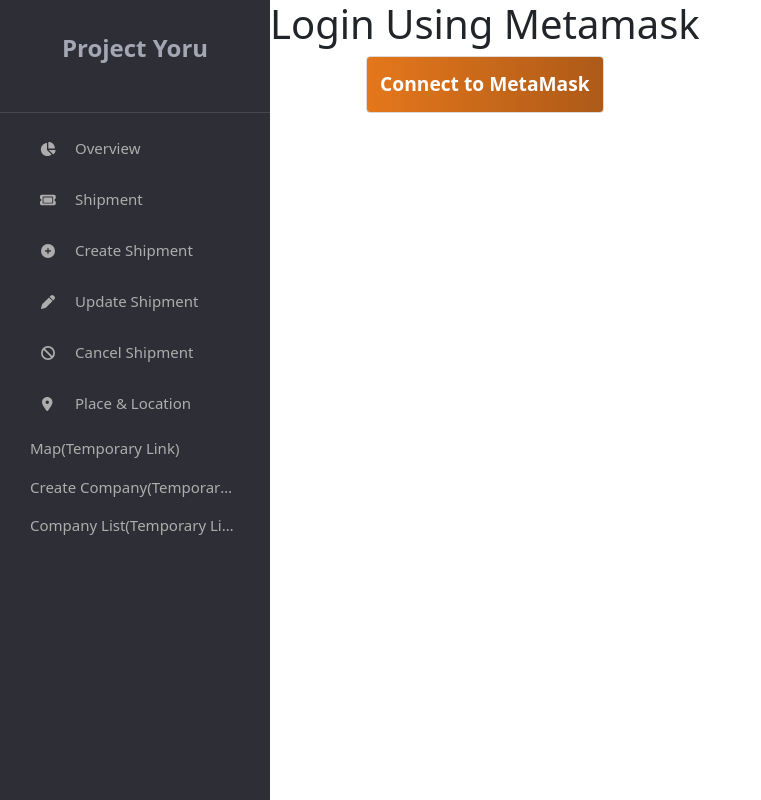
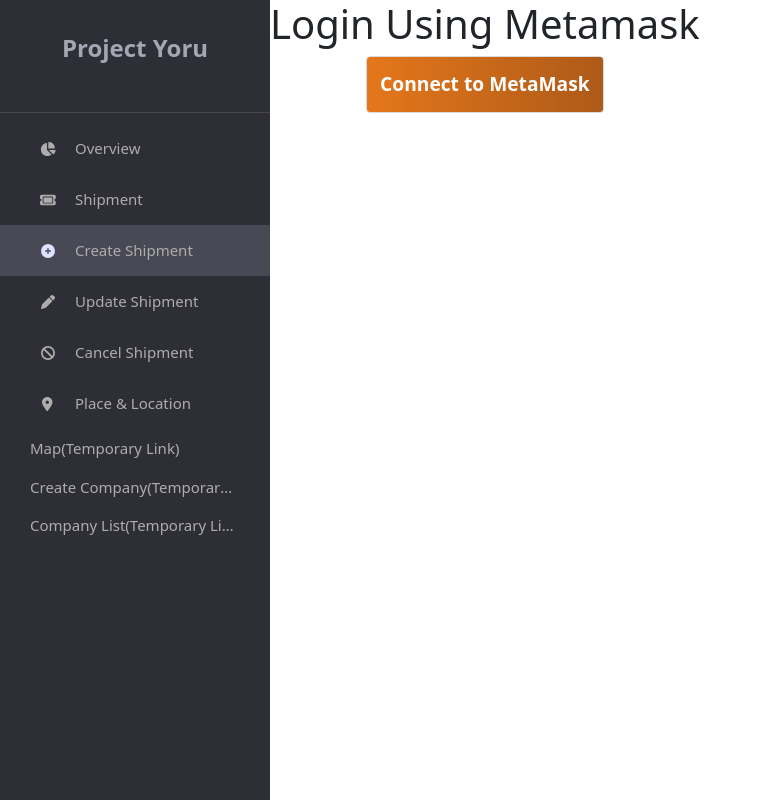
Before and after one commit to anirudhmakhana/Project-Yoru, a React (Create React App) app in the folder company-registration/: page / in a window 1280 px wide. Shown: the whole page, without its empty margins (0-761 px from the left). Built offline with nearby package versions, Linux system fonts and the light colour scheme; no server answers; what react-google-maps would draw is missing.

Commit message:
Update: pressing sidebar button change active item

```diff
--- a/company-registration/src/components/sidebar/index.js
+++ b/company-registration/src/components/sidebar/index.js
@@ -27,16 +27,20 @@ import { useState } from "react";
 
 export const CustomSidebar = () => {
 
-    const [activeItem, setActiveItem] = useState(null);
-
-    const handleActive = (event) => {
-        if (!event.target.value.includes("active")) {
-            event.target.toggle('active') ;
-            if (activeItem)
-                activeItem.remove("active") ;
-            setActiveItem(event.target) ;
-            }
-    }
+    const [activeItemIndex, setActiveItemIndex] = useState(() => {
+        const initialIndex =
+            window.location.pathname === "/overview" ? 0
+            : window.location.pathname === "/shipment" ? 1
+            : window.location. pathname === '/' ? 2
+            : window.location. pathname === '/' ? 3
+            : window.location. pathname === '/' ? 4
+            : window.location. pathname === '/' ? 5
+            : window.location. pathname === '/map' ? 6
+            : window.location. pathname === '/create-company' ? 7
+            : window.location. pathname === '/company-list' ? 8
+            : 0;
+        return initialIndex;
+    });
 
     return (
         <>
@@ -47,32 +51,32 @@ export const CustomSidebar = () => {
                     </Link>
                 </SidebarHeader>
                 <Menu iconShape="square">
-                    <MenuItem icon={<FontAwesomeIcon icon={faChartPie}/>}>
-                        <Link to={"/overview"} onClick={handleActive}>Overview</Link>
+                    <MenuItem active={activeItemIndex === 0} icon={<FontAwesomeIcon icon={faChartPie}/>}>
+                        <Link to={"/overview"} onClick={() => {setActiveItemIndex(0)}}>Overview</Link>
                     </MenuItem>
-                    <MenuItem icon={<FontAwesomeIcon icon={faTicket}/>}>
-                        <Link to={"/shipment"} onClick={handleActive}>Shipment</Link>
+                    <MenuItem active={activeItemIndex === 1} icon={<FontAwesomeIcon icon={faTicket}/>}>
+                        <Link to={"/shipment"} onClick={() => {setActiveItemIndex(1)}}>Shipment</Link>
                     </MenuItem>
-                    <MenuItem icon={<FontAwesomeIcon icon={faCirclePlus}/>}>
-                        <Link to={"/"} onClick={handleActive}>Create Shipment</Link>
+                    <MenuItem active={activeItemIndex === 2} icon={<FontAwesomeIcon icon={faCirclePlus}/>}>
+                        <Link to={"/"} onClick={() => {setActiveItemIndex(2)}}>Create Shipment</Link>
                     </MenuItem>
-                    <MenuItem icon={<FontAwesomeIcon icon={faPen}/>}>
-                        <Link to={"/"} onClick={handleActive}>Update Shipment</Link>
+                    <MenuItem active={activeItemIndex === 3} icon={<FontAwesomeIcon icon={faPen}/>}>
+                        <Link to={"/"} onClick={() => {setActiveItemIndex(3)}}>Update Shipment</Link>
                     </MenuItem>
-                    <MenuItem icon={<FontAwesomeIcon icon={faBan}/>}>
-                        <Link to={"/"} onClick={handleActive}>Cancel Shipment</Link>
+                    <MenuItem active={activeItemIndex === 4} icon={<FontAwesomeIcon icon={faBan}/>}>
+                        <Link to={"/"} onClick={() => {setActiveItemIndex(4)}}>Cancel Shipment</Link>
                     </MenuItem>
-                    <MenuItem icon={<FontAwesomeIcon icon={faLocationDot}/>}>
-                        <Link to={"/"} onClick={handleActive}>Place & Location</Link>
+                    <MenuItem active={activeItemIndex === 5} icon={<FontAwesomeIcon icon={faLocationDot}/>}>
+                        <Link to={"/"} onClick={() => {setActiveItemIndex(5)}}>Place & Location</Link>
                     </MenuItem>
-                    <MenuItem>
-                        <Link to={"/map"} onClick={handleActive}>Map(Temporary Link)</Link>
+                    <MenuItem active={activeItemIndex === 6} >
+                        <Link to={"/map"} onClick={() => {setActiveItemIndex(6)}}>Map(Temporary Link)</Link>
                     </MenuItem>
-                    <MenuItem>
-                        <Link to={"/create-company"} onClick={handleActive}>Create Company(Temporary Link)</Link>
+                    <MenuItem active={activeItemIndex === 7} >
+                        <Link to={"/create-company"} onClick={() => {setActiveItemIndex(7)}}>Create Company(Temporary Link)</Link>
                     </MenuItem>
-                    <MenuItem>
-                        <Link to={"/company-list"} onClick={handleActive}>Company List(Temporary Link)</Link>
+                    <MenuItem active={activeItemIndex === 8} >
+                        <Link to={"/company-list"} onClick={() => {setActiveItemIndex(8)}}>Company List(Temporary Link)</Link>
                     </MenuItem>
                 </Menu>
             </ProSidebar>
```
